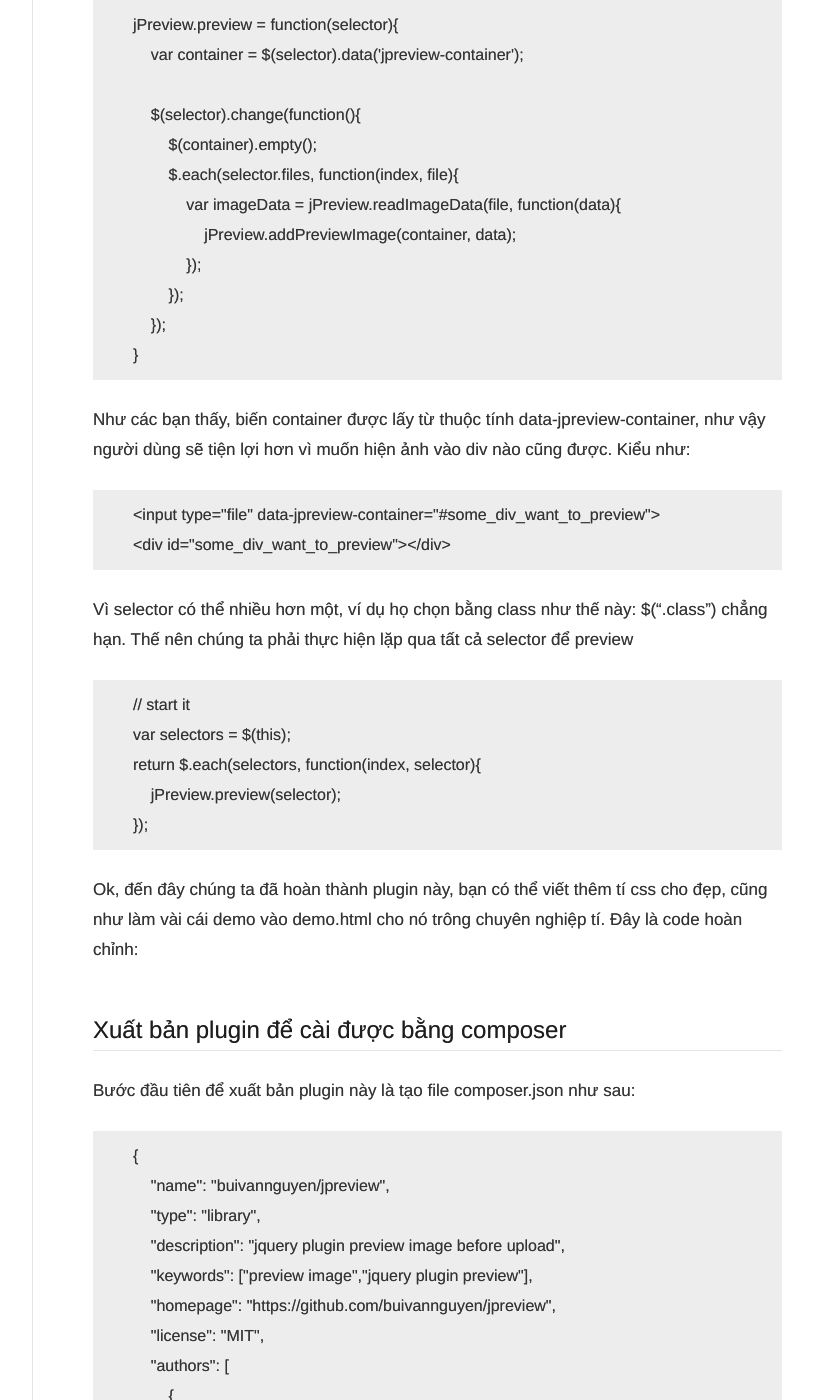
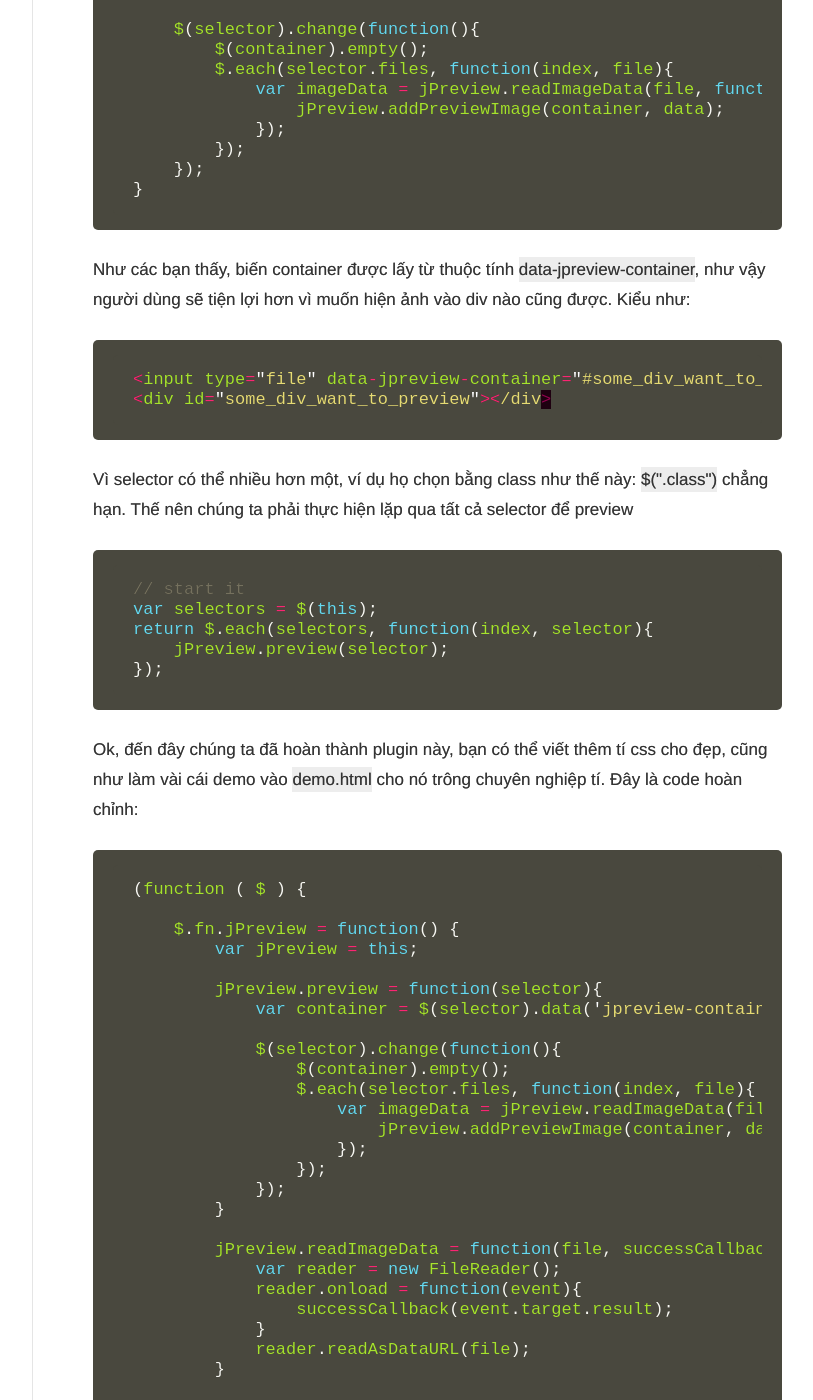
Before and after one commit to nguyentest/laptrinhcuocsong, a Jekyll site: the page built from _posts/2017-10-08-tao-va-xuat-ban-jquery-plugin-trong-30-phut.md, in a window 1280 px wide and 1400 px high, scrolled down 2623 px. Shown: the whole window, without its empty margins (358-1171 px from the left). Built offline with Jekyll 4.4.1, drawn with Linux system fonts in a browser that asks for light colours; some of the changed text lies outside the part shown.

Commit message:
Update 2017-10-08-tao-va-xuat-ban-jquery-plugin-trong-30-phut.md

````diff
--- a/_posts/2017-10-08-tao-va-xuat-ban-jquery-plugin-trong-30-phut.md
+++ b/_posts/2017-10-08-tao-va-xuat-ban-jquery-plugin-trong-30-phut.md
@@ -19,7 +19,7 @@ Jquery có lẽ không còn xa lạ với các bạn web developer, nó là mộ
 
 Bạn có thể xem code trên github: [tại đây](https://github.com/buivannguyen/jpreview)
 
-Hoặc cài đặt thông qua composer: composer require buivannguyen/jpreview
+Hoặc cài đặt thông qua composer: `composer require buivannguyen/jpreview`
 
 ## Các file cần thiết
 
@@ -34,7 +34,7 @@ Mình bắt đầu tạo một thư mục mới cùng các file cần thiết nh
 
 Ok, chúng ta bắt đầu với đoạn code tạo plugin kinh điển, nó là anonymous function nhận object jQuery là tham số.
 
-```
+```javascript
 (function ( $ ) {
 
     $.fn.jPreview = function() {
@@ -47,15 +47,15 @@ Ok, chúng ta bắt đầu với đoạn code tạo plugin kinh điển, nó là
 
 Tiếp theo là viết hàm chính jPreview, chúng ta muốn rằng sau khi plugin hoàn thành, nó có thể được gọi như thế này:
 
-```
+```javascript
 $(document).ready(function(){
 	$('.demo').jPreview();
 });
 ```
 
-Thế nên chúng ta sẽ viết hàm jPreview, nó được nằm trong $.fn
+Thế nên chúng ta sẽ viết hàm jPreview, nó được nằm trong `$.fn`
 
-```
+```javascript
 (function ( $ ) {
 
     $.fn.jPreview = function() {
@@ -90,7 +90,7 @@ Hàm trên sẽ thêm các div có background là biến imageDataUrl và hiển
 
 Tiếp theo chúng ta sẽ viết hàm hiển thị ảnh của một cái input bất kỳ, kịch bản là khi input đó thay đổi (change event) thì sẽ lấy từng file của nó, đọc image data url, rồi hiển thị nó ra.
 
-```
+```javascript
 jPreview.preview = function(selector){
     var container = $(selector).data('jpreview-container');
 
@@ -105,16 +105,16 @@ jPreview.preview = function(selector){
 }
 ```
 
-Như các bạn thấy, biến container được lấy từ thuộc tính data-jpreview-container, như vậy người dùng sẽ tiện lợi hơn vì muốn hiện ảnh vào div nào cũng được. Kiểu như:
+Như các bạn thấy, biến container được lấy từ thuộc tính `data-jpreview-container`, như vậy người dùng sẽ tiện lợi hơn vì muốn hiện ảnh vào div nào cũng được. Kiểu như:
 
-```
+```javascript
 <input type="file" data-jpreview-container="#some_div_want_to_preview">
 <div id="some_div_want_to_preview"></div>
 ```
 
-Vì selector có thể nhiều hơn một, ví dụ họ chọn bằng class như thế này: $(".class") chẳng hạn. Thế nên chúng ta phải thực hiện lặp qua tất cả selector để preview
+Vì selector có thể nhiều hơn một, ví dụ họ chọn bằng class như thế này: `$(".class")` chẳng hạn. Thế nên chúng ta phải thực hiện lặp qua tất cả selector để preview
 
-```
+```javascript
 // start it
 var selectors = $(this);
 return $.each(selectors, function(index, selector){
@@ -122,13 +122,55 @@ return $.each(selectors, function(index, selector){
 });
 ```
 
-Ok, đến đây chúng ta đã hoàn thành plugin này, bạn có thể viết thêm tí css cho đẹp, cũng như làm vài cái demo vào demo.html cho nó trông chuyên nghiệp tí. Đây là code hoàn chỉnh:
+Ok, đến đây chúng ta đã hoàn thành plugin này, bạn có thể viết thêm tí css cho đẹp, cũng như làm vài cái demo vào `demo.html` cho nó trông chuyên nghiệp tí. Đây là code hoàn chỉnh:
+
+```javascript
+(function ( $ ) {
+
+    $.fn.jPreview = function() {
+        var jPreview = this;
+
+        jPreview.preview = function(selector){
+            var container = $(selector).data('jpreview-container');
+
+            $(selector).change(function(){
+                $(container).empty();
+                $.each(selector.files, function(index, file){
+                    var imageData = jPreview.readImageData(file, function(data){
+                        jPreview.addPreviewImage(container, data);
+                    });
+                });
+            });
+        }
+
+        jPreview.readImageData = function(file, successCallback){
+            var reader = new FileReader();
+            reader.onload = function(event){
+                successCallback(event.target.result);
+            }
+            reader.readAsDataURL(file);
+        }
+
+        jPreview.addPreviewImage = function(container, imageDataUrl){
+            $(container).append('<div class="jpreview-image" style="background-image: url('+ imageDataUrl +')"></div>');
+        }
+
+        // start it
+        var selectors = $(this);
+        return $.each(selectors, function(index, selector){
+            jPreview.preview(selector);
+        });
+
+    };
+
+}( jQuery ));
+```
 
 ## Xuất bản plugin để cài được bằng composer
 
 Bước đầu tiên để xuất bản plugin này là tạo file composer.json như sau:
 
-```
+```javascript
 {
     "name": "buivannguyen/jpreview",
     "type": "library",
````
